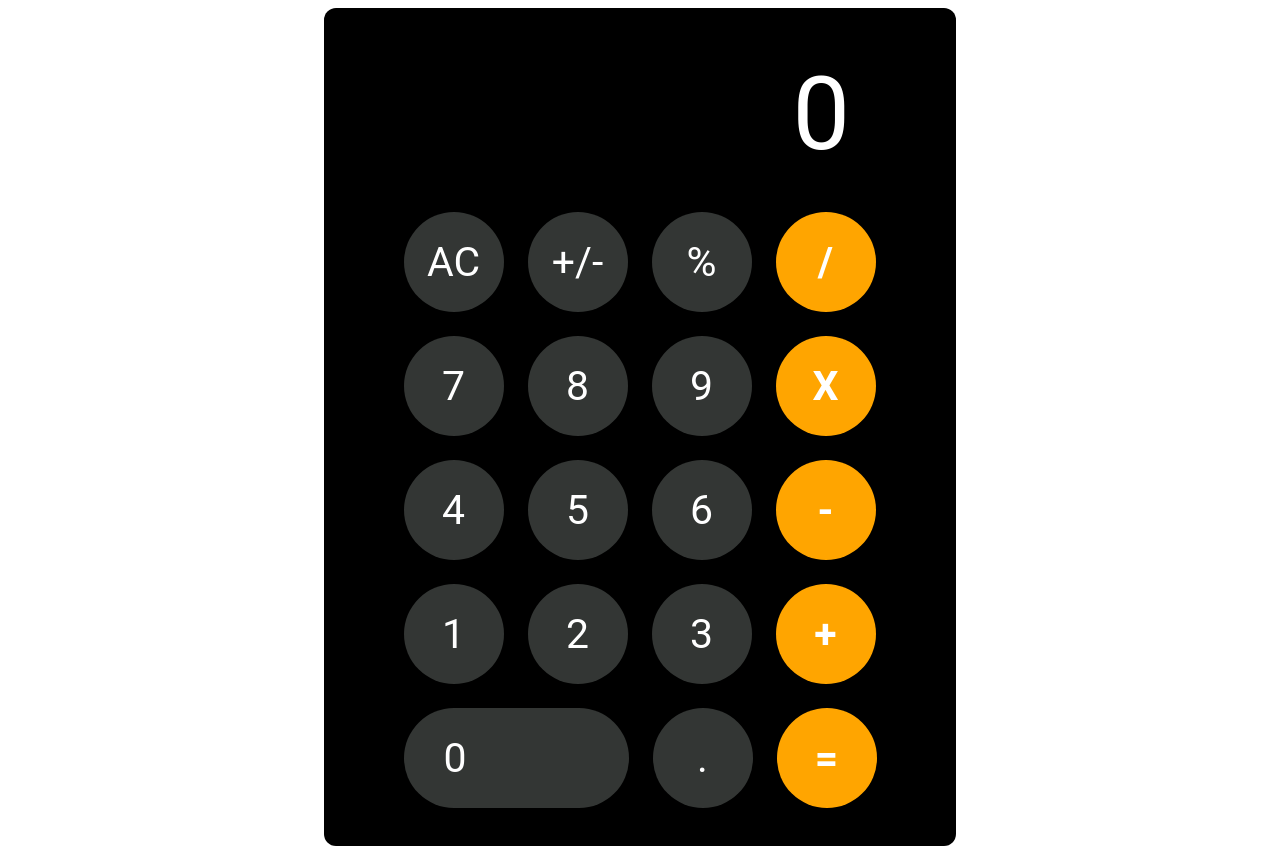
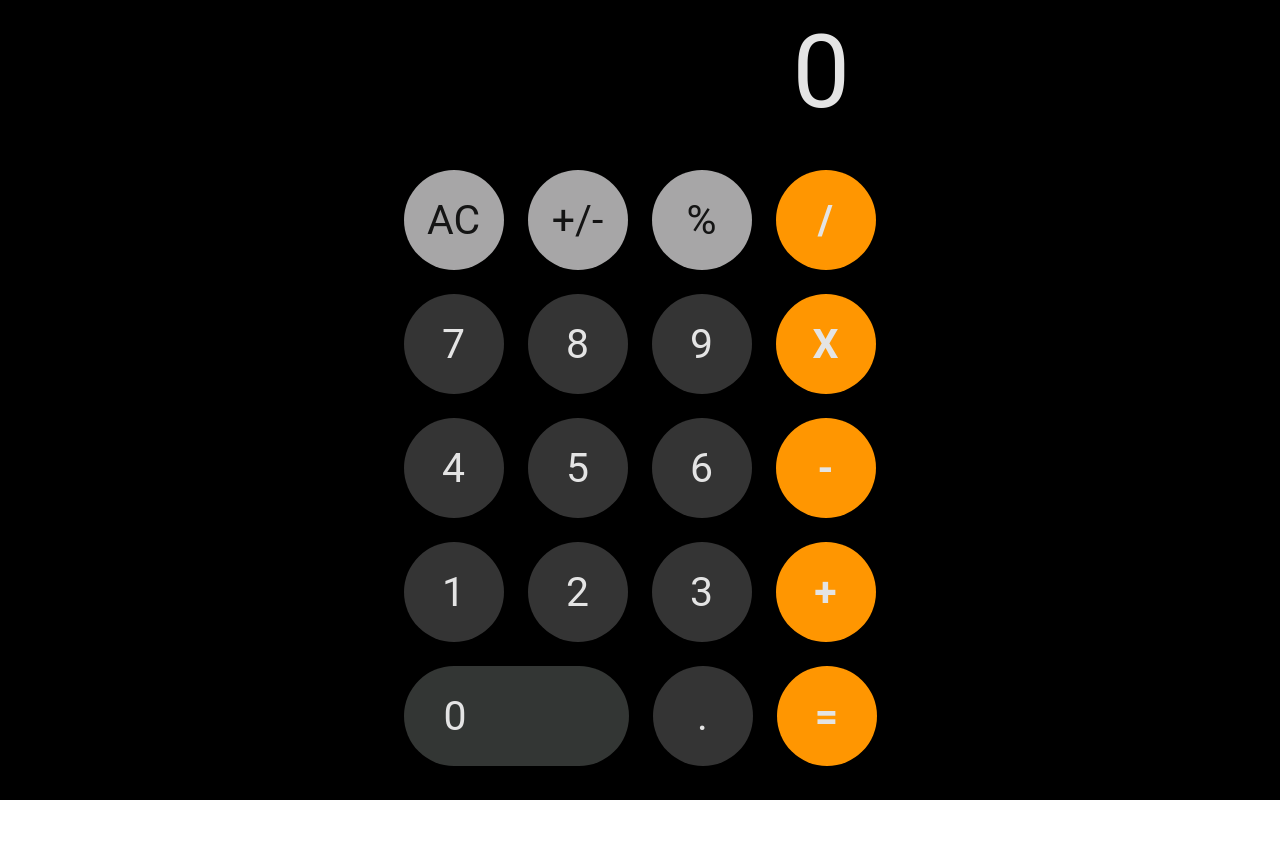
Before and after one commit to moretto1/responsive-calculator, a plain HTML site: page index.html in a window 1280 px wide. After the commit the page ends 800 px from the top, so only its background shows below. Drawn offline with Linux system fonts and the light colour scheme.

Commit message:
Development

```diff
--- a/calculadora.css
+++ b/calculadora.css
@@ -1,20 +1,27 @@
 * {
-    font-family: 'Roboto', sans-serif;
+    font-family: 'Roboto', 'sans-serif';
     font-size: 1.6rem;
+}
+
+body, html {
+    width: 100%;
+    height: 100%;
+    padding: 0;
+    margin: 0;
 }
 
 .outter-container {
     width: 100%;
     height: 100%;
     display: flex;
+    background-color: #000000;
     place-content: center;
 }
 
 .container {
     display: flex;
     flex-direction: column;
-    background-color: black;
-    color: white;
+    color: #e4e4e4;
     width: 600px;
     justify-content: center;
     align-items: center;
@@ -49,7 +56,7 @@
     width: 100px;
     height: 100px;
     border-radius:100%;
-    background-color: #333634;
+    background-color: #343434;
     margin: 12px;
     cursor: pointer;
 }
@@ -75,10 +82,15 @@
     width: 100px;
     height: 100px;
     border-radius: 60px;
-    background-color: orange;
+    background-color: #ff9601;
+}
+
+.buttons > .button-line > .gray-button {
+    background-color: #a7a6a7;
+    color: #141414;
 }
 
 .action-button-active {
-    background-color: white !important;
-    color: orange;
+    background-color: #e4e4e4 !important;
+    color: #ff9601;
 }
--- a/calculadora.html
+++ b/index.html
@@ -2,6 +2,7 @@
 <html>
     <head>
         <title>Responsive Calculator</title>
+        <meta name="viewport" content="width=device-width, initial-scale=1">
         <link rel="stylesheet" type="text/css" href="calculadora.css">
         <script src="calculadora.js"></script>
     </head>
@@ -13,13 +14,13 @@
                 </div>
                 <div class="buttons">
                     <div class="button-line">
-                        <div onclick="cleanStack()">
+                        <div class="gray-button" onclick="cleanStack()">
                             AC
                         </div>
-                        <div onclick="pushSignal()">
+                        <div class="gray-button" onclick="pushSignal()">
                             +/-
                         </div>
-                        <div onclick="pushPercent()">
+                        <div class="gray-button" onclick="pushPercent()">
                             %
                         </div>
                         <div id="div-op" class="action-button" onclick="pushOp('/')">
```
